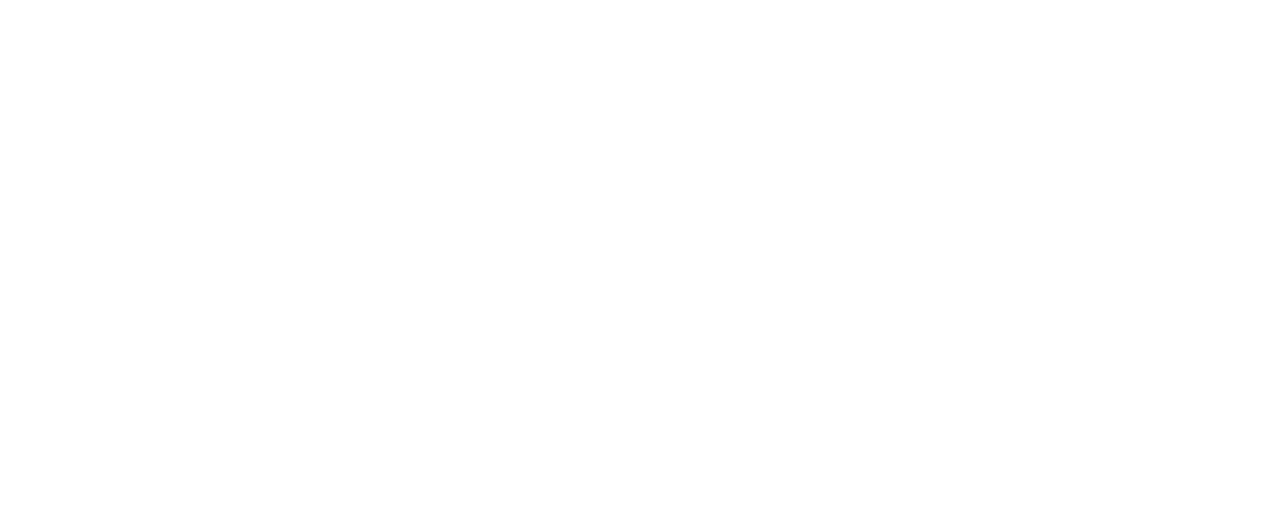
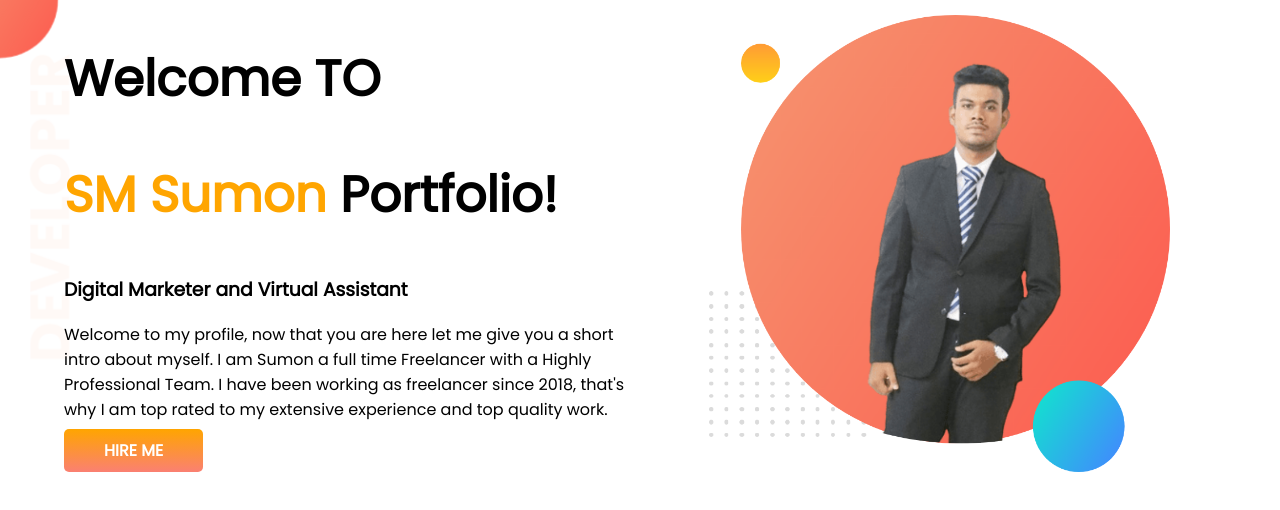
Before and after one commit to Sumon224/developer-portfolio, a plain HTML site: page index.html in a window 1280 px wide. Drawn offline with Linux system fonts and the light colour scheme.

Commit message:
top banner added

```diff
--- a/index.html
+++ b/index.html
@@ -1,14 +1,42 @@
 <!DOCTYPE html>
 <html lang="en">
+
 <head>
     <meta charset="UTF-8">
     <meta http-equiv="X-UA-Compatible" content="IE=edge">
     <meta name="viewport" content="width=device-width, initial-scale=1.0">
     <title> SM SUMON Portfolio</title>
+    <link rel="preconnect" href="https://fonts.googleapis.com">
+    <link rel="preconnect" href="https://fonts.gstatic.com" crossorigin>
+    <link href="https://fonts.googleapis.com/css2?family=Poppins&display=swap" rel="stylesheet">
+
     <link rel="stylesheet" href="style.css">
 
 </head>
+
 <body>
+    <section class="top-banner">
+        <div class="half-width">
+            <h1>Welcome TO</h1>
+            <h1><span class="orange-color">SM Sumon</span> Portfolio!</h1>
+            <h3>Digital Marketer and Virtual Assistant</h3>
+            <p>Welcome to my profile, now that you are here let me give you a short intro about myself. I am Sumon a
+                full
+                time Freelancer with a Highly Professional Team. I have been working as freelancer since 2018, that's
+                why I
+                am top rated to my extensive experience and top quality work.</p>
+            <a class="link-button" target="_blank" href="https://www.facebook.com/smsumon6342">HIRE ME</a>
+        </div>
+
+        <div class="half-width">
+            <img src="images/mypic.png" alt="">
+        </div>
+
+    </section>
+
+
+
 
 </body>
+
 </html>
--- a/style.css
+++ b/style.css
@@ -0,0 +1,35 @@
+body{
+    font-family: 'Poppins', sans-serif;
+    margin: 0;
+}
+h1{
+    font-size: 50px;
+
+}
+.orange-color{
+    color: orange;
+}
+section{
+    display: flex;
+}
+.half-width{
+    width: 50%;
+    padding-left: 5%;
+}
+.half-width img{
+    width: 80%;
+    padding-top: 15px;
+    padding-left: 5px;
+}
+.link-button{
+    text-decoration: none;
+    background-image: linear-gradient(orange,salmon);
+    color: white;
+    font-weight: 700;
+    padding: 10px 40px;
+    border-radius: 5px;
+}
+.top-banner{
+    background-image: url(images/top-banner.png);
+    background-repeat: no-repeat;
+}
```
Also changed, not shown: images/dream-bg.png (added), images/exp-bg.png (added), images/jhankar.png (added), images/jhankar2.png (added), images/mypic.png (added), images/mypic1.png (added), images/top-banner.png (added).
